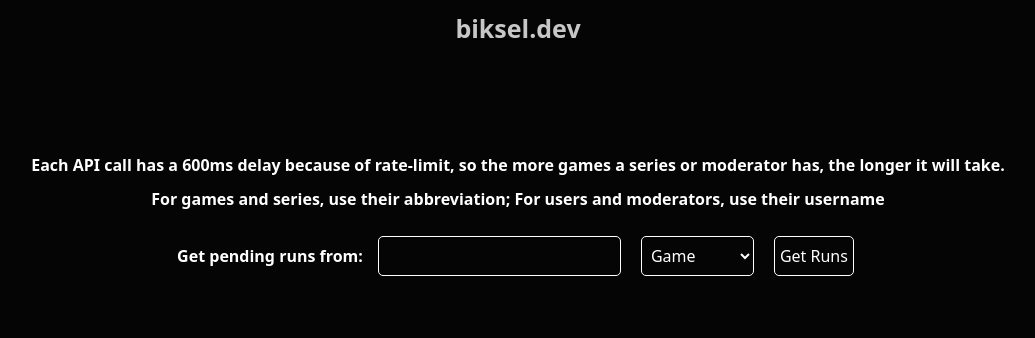
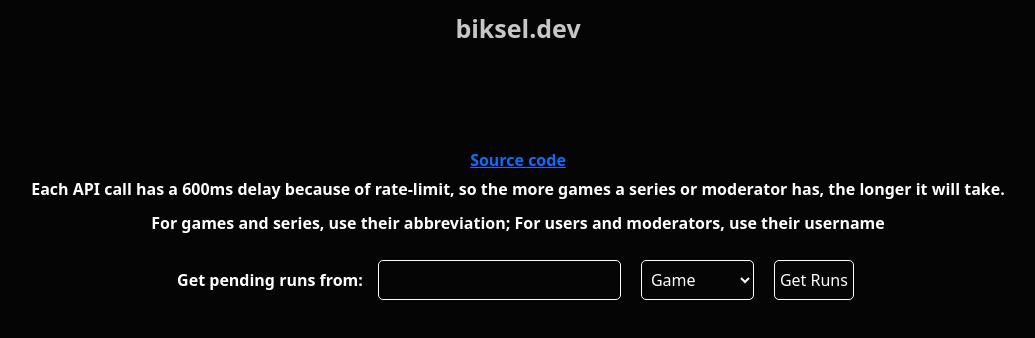
Before and after one commit to Biksell/run-queue, a React (Vite) app: page / in a window 1280 px wide. Shown: the top 338 px of the page, without its empty margins (122-1157 px from the left). Built offline with nearby package versions, Linux system fonts and the light colour scheme.

Commit message:
Added source code

```diff
--- a/src/App.jsx
+++ b/src/App.jsx
@@ -51,10 +51,12 @@ function App() {
         </header>
       </div>
       <div id="main-content">
+        <a href="https://www.github.com/biksell/run-queue">Source code</a>
         <p>
           Each API call has a 600ms delay because of rate-limit, so the more games a series or moderator has, the longer it will take.
         </p>
         <p>For games and series, use their abbreviation; For users and moderators, use their username</p>
+
         <RequestForm
           input={currentFilter}
           inputHandler={handleFilterChange}
```
